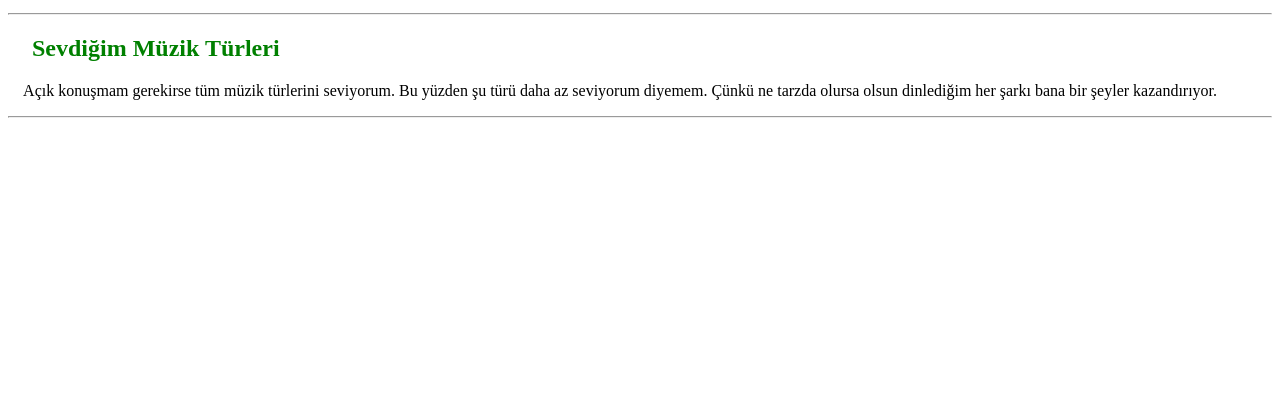
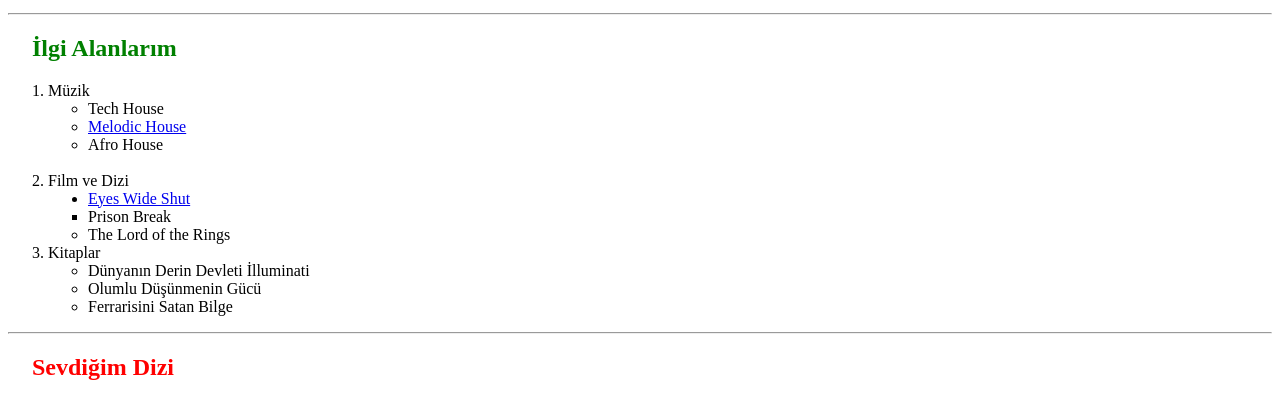
Before and after one commit to yilmazaladagli/htmlodev1, a plain HTML site: page index.html in a window 1280 px wide. Shown: the part 236-633 px from the top of the page. Drawn offline with Linux system fonts and the light colour scheme.

Commit message:
icerik güncellendi

```diff
--- a/index.html
+++ b/index.html
@@ -31,14 +31,39 @@
     <hr>
     </p>
     <h2>
-        <font color="green">&nbsp; &nbsp; Sevdiğim Müzik Türleri</font>
+        <font color="green">&nbsp; &nbsp; İlgi Alanlarım</font>
     </h2>
-    <!--Alt Başlık-->
-    <p>&nbsp; &nbsp; Açık konuşmam gerekirse tüm müzik türlerini seviyorum. Bu yüzden şu türü daha az seviyorum diyemem.
-        Çünkü ne tarzda olursa olsun dinlediğim her şarkı bana bir şeyler kazandırıyor.
-        <hr>
-    </p>
-
+    <ol>
+        <li>Müzik</li>
+        <ul>
+            <li>Tech House</li>
+            <li><a href="https://www.beatport.com/genre/melodic-house-techno/90">Melodic House</a></li>
+            <li>Afro House</li>
+        </ul>
+        <br>
+        <li>Film ve Dizi</li>
+        <ul type="disc">
+            <li><a href="https://www.imdb.com/title/tt0120663/?ref_=nv_sr_srsg_0">Eyes Wide Shut</a></li>
+        </ul>
+        <ul type="square">
+            <li>Prison Break</li>
+        </ul>
+        <ul>
+            <li>The Lord of the Rings</li>
+        </ul>
+        <li>Kitaplar</li>
+        <ul>
+            <li>Dünyanın Derin Devleti İlluminati</li>
+            <li>Olumlu Düşünmenin Gücü</li>
+            <li>Ferrarisini Satan Bilge</li>
+        </ul>
+    </ol>
+    <hr>
+    <h2>
+        <font color="red">&nbsp; &nbsp; Sevdiğim Dizi</font>
+    </h2>
+    <img src="https://tr.web.img4.acsta.net/pictures/15/11/20/12/38/108906.jpg" alt="Dizi Afisi" width="500" height="550">
+    <p>Narcos, Amerikan suç draması ve aksiyon dizisi. 28 Ağustos 2015 tarihinde Netflix'te yayına başladı. İlk 2 sezonu Güney Amerika’daki suç dünyasının en büyük uyuşturucu baronu Pablo Escobar'ın hayatını, üçüncü sezon Cali Karteli'ni anlatır. 10’ar bölümlük 3 sezondan oluşan dizinin ilk sezonunun tüm bölümleri 28 Ağustos 2015'te, ikinci sezonun tüm bölümleri 2 Eylül 2016 tarihinde, üçüncü sezonunun bölümleri ise 1 Eylül 2017 tarihinde yayımlandı.</p>
 </body>
 
 </html>
```
